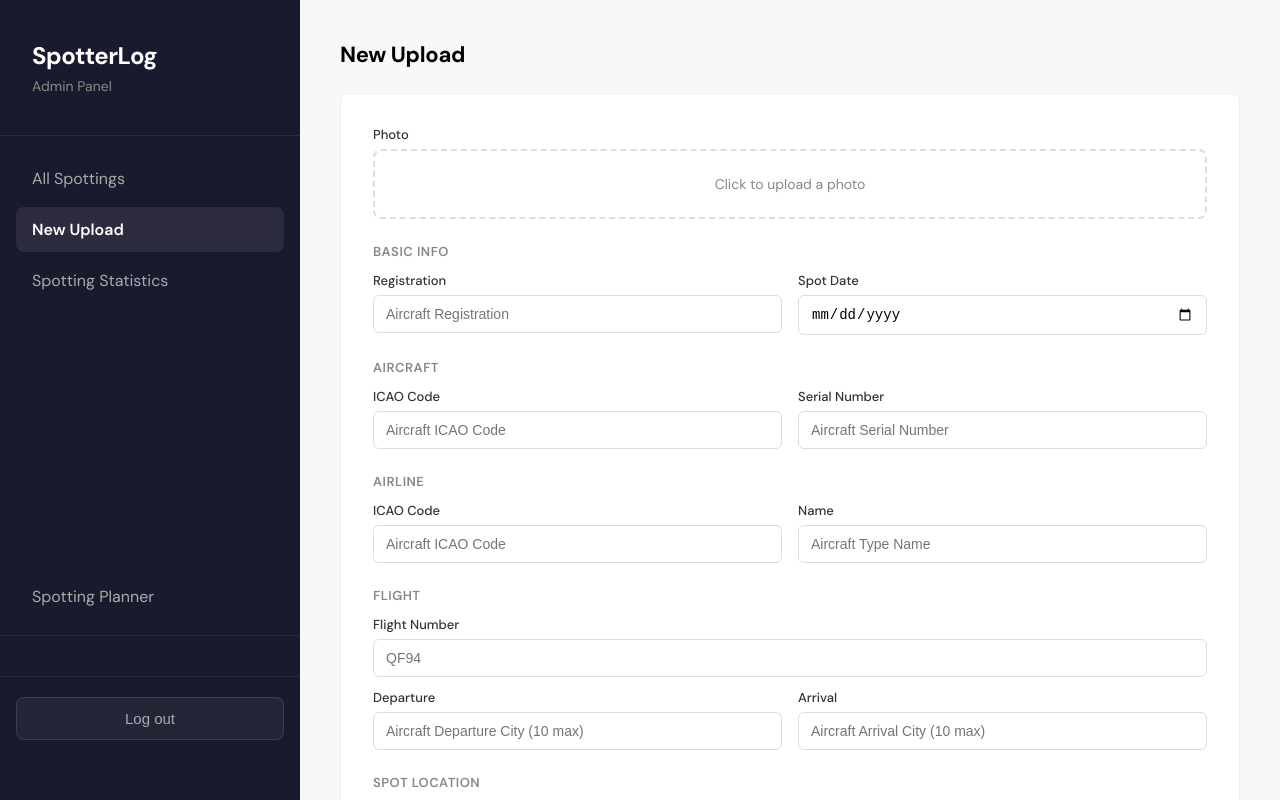
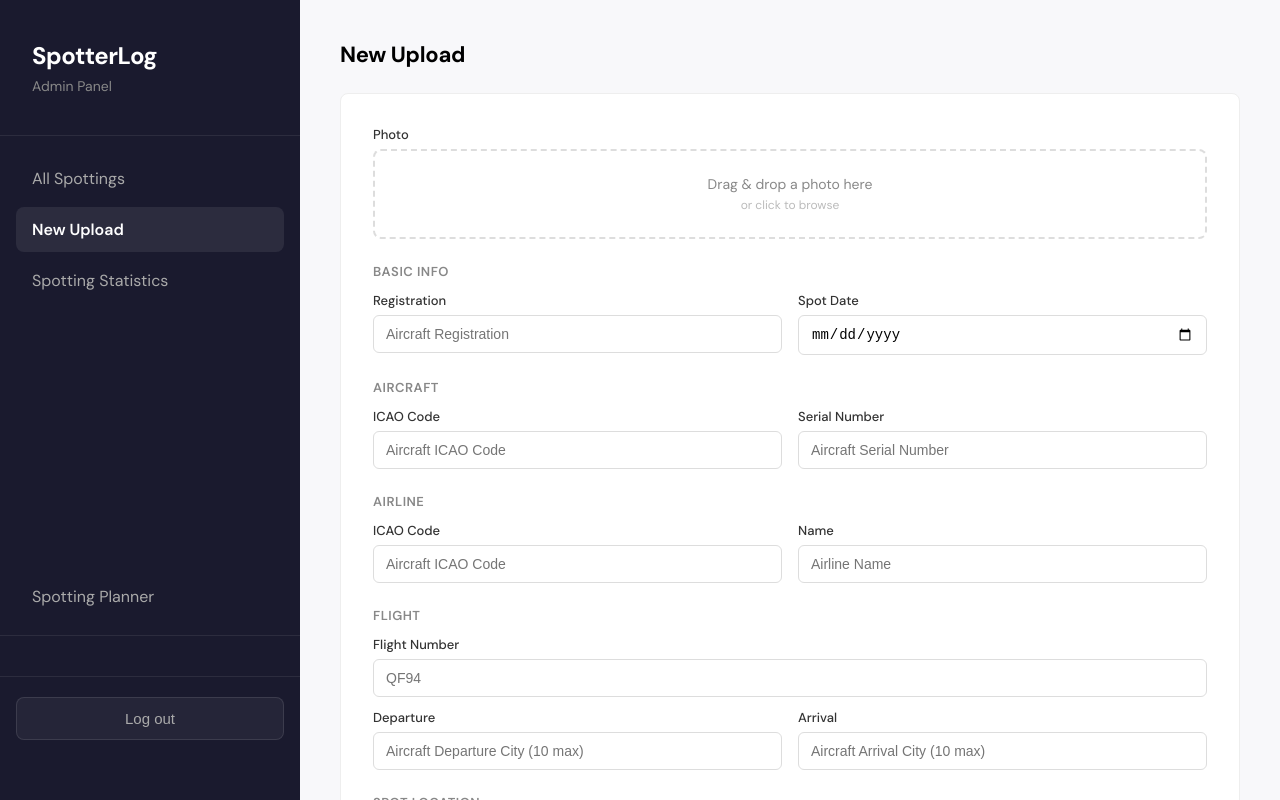
Before and after one commit to JimmyJIA-02/jimmy_aviation, a React (Vite) app in the folder client/: page /admin/new in a window 1280 px wide. Built offline with nearby package versions, Linux system fonts and the light colour scheme; sample sign-in values are in the browser's storage.

Commit message:
added file-drop, extracting metadata, and fixed some placeholders

```diff
--- a/client/src/pages/SpottingForm.jsx
+++ b/client/src/pages/SpottingForm.jsx
@@ -27,6 +27,7 @@ function normalizeCountry(value) {
 }
 
 export default function SpottingForm() {
+  const [dragOver, setDragOver] = useState(false);
   const { id } = useParams();
   const isEditing = !!id;
   const navigate = useNavigate();
@@ -92,47 +93,35 @@ export default function SpottingForm() {
     }
   };
 
-  const handlePhotoChange = async (e) => {
-    const file = e.target.files[0];
-    if (!file) return;
-
+  const handleFileSelect = async (file) => {
     setPhoto(file);
     setPhotoPreview(URL.createObjectURL(file));
 
     try {
       const tags = await ExifReader.load(file);
 
-      // Extract date
       if (tags['DateTimeOriginal']) {
         const raw = tags['DateTimeOriginal'].description;
         const formatted = raw.split(' ')[0].replace(/:/g, '-');
         setForm(prev => ({ ...prev, spotDate: formatted }));
       }
 
-      // Build camera note
       const parts = [];
-
       const camera = tags['Model']?.description;
       if (camera) parts.push(`Shot on ${camera.trim()}`);
-
       const lens = tags['LensModel']?.description;
       if (lens) parts.push(lens.trim());
-
       const focalLength = tags['FocalLength']?.description;
       if (focalLength) parts.push(`${focalLength}mm`);
-
       const fNumber = tags['FNumber']?.description;
       if (fNumber) parts.push(`f/${fNumber}`);
-
       const exposure = tags['ExposureTime']?.description;
       if (exposure) parts.push(`${exposure}s`);
-
       const iso = tags['ISOSpeedRatings']?.description;
       if (iso) parts.push(`ISO ${iso}`);
 
       if (parts.length > 0) {
-        const note = parts.join(' · ');
-        setForm(prev => ({ ...prev, notes: note }));
+        setForm(prev => ({ ...prev, notes: parts.join(' · ') }));
       }
     } catch (err) {
       console.log('No EXIF data found', err);
@@ -195,22 +184,49 @@ export default function SpottingForm() {
         {/* Photo upload */}
         <div style={{ marginBottom: '24px' }}>
           <label style={labelStyle}>Photo</label>
-          <div style={{
-            border: '2px dashed #ddd', borderRadius: '8px', padding: '24px',
-            textAlign: 'center', cursor: 'pointer',
-          }}
+          <div
+            style={{
+              border: dragOver ? '2px dashed #1a1a2e' : '2px dashed #ddd',
+              borderRadius: '8px',
+              padding: '24px',
+              textAlign: 'center',
+              cursor: 'pointer',
+              background: dragOver ? 'rgba(26,26,46,0.05)' : 'transparent',
+              transition: 'all 0.2s',
+            }}
             onClick={() => document.getElementById('photo-input').click()}
+            onDragOver={(e) => {
+              e.preventDefault();
+              setDragOver(true);
+            }}
+            onDragLeave={() => setDragOver(false)}
+            onDrop={(e) => {
+              e.preventDefault();
+              setDragOver(false);
+              const file = e.dataTransfer.files[0];
+              if (file) handleFileSelect(file);
+            }}
           >
             {photoPreview ? (
               <img src={photoPreview} alt="Preview" style={{
                 maxWidth: '100%', maxHeight: '200px', objectFit: 'contain', borderRadius: '4px',
               }} />
             ) : (
-              <p style={{ color: '#888', fontSize: '14px', margin: 0 }}>Click to upload a photo</p>
+              <div>
+                <p style={{ color: '#888', fontSize: '14px', margin: '0 0 4px' }}>
+                  Drag & drop a photo here
+                </p>
+                <p style={{ color: '#bbb', fontSize: '12px', margin: 0 }}>
+                  or click to browse
+                </p>
+              </div>
             )}
             <input
               id="photo-input" type="file" accept="image/*"
-              onChange={handlePhotoChange}
+              onChange={(e) => {
+                const file = e.target.files[0];
+                if (file) handleFileSelect(file);
+              }}
               style={{ display: 'none' }}
             />
           </div>
@@ -233,7 +249,7 @@ export default function SpottingForm() {
         <FieldSection title="Airline">
           <FieldRow>
             <Field label="ICAO Code" name="airlineIcao" value={form.airlineIcao} onChange={handleChange} placeholder="Aircraft ICAO Code" />
-            <Field label="Name" name="airlineName" value={form.airlineName} onChange={handleChange} placeholder="Aircraft Type Name" />
+            <Field label="Name" name="airlineName" value={form.airlineName} onChange={handleChange} placeholder="Airline Name" />
           </FieldRow>
         </FieldSection>
 
```
